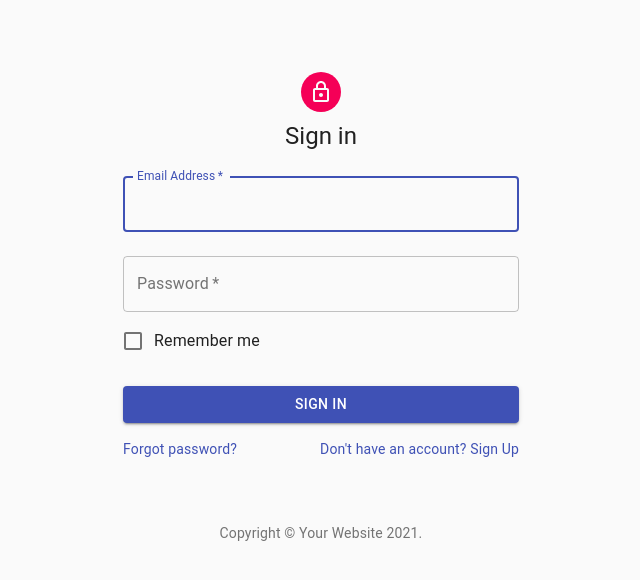
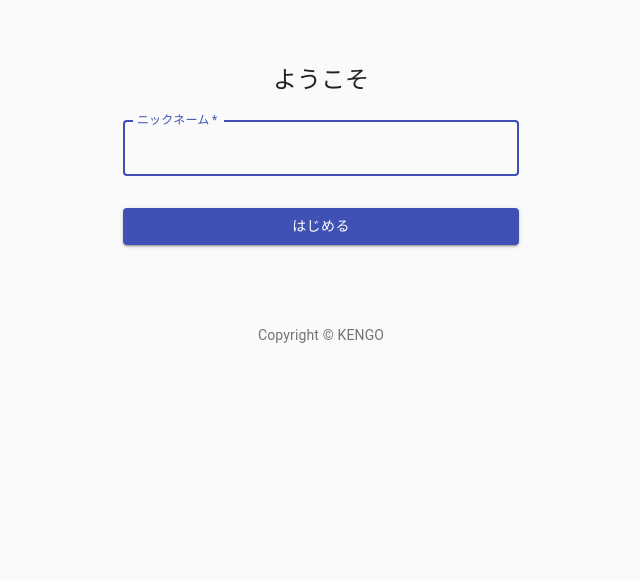
Before and after one commit to kei-creative-life/idobatakaigi-udemy, a React (Create React App) app: page / in a window 1280 px wide. Shown: the top 580 px of the page, without its empty margins (319-959 px from the left). Built offline with nearby package versions, Linux system fonts and the light colour scheme.

Commit message:
update signin page

```diff
--- a/src/components/SignIn.js
+++ b/src/components/SignIn.js
@@ -1,14 +1,9 @@
 import React from "react";
-import Avatar from "@material-ui/core/Avatar";
 import Button from "@material-ui/core/Button";
 import CssBaseline from "@material-ui/core/CssBaseline";
 import TextField from "@material-ui/core/TextField";
-import FormControlLabel from "@material-ui/core/FormControlLabel";
-import Checkbox from "@material-ui/core/Checkbox";
 import Link from "@material-ui/core/Link";
-import Grid from "@material-ui/core/Grid";
 import Box from "@material-ui/core/Box";
-import LockOutlinedIcon from "@material-ui/icons/LockOutlined";
 import Typography from "@material-ui/core/Typography";
 import { makeStyles } from "@material-ui/core/styles";
 import Container from "@material-ui/core/Container";
@@ -17,11 +12,14 @@ function Copyright() {
   return (
     <Typography variant="body2" color="textSecondary" align="center">
       {"Copyright © "}
-      <Link color="inherit" href="https://material-ui.com/">
-        Your Website
-      </Link>{" "}
-      {new Date().getFullYear()}
-      {"."}
+      <Link
+        color="inherit"
+        href="https://spesperficio.com/"
+        target="_blank"
+        rel="noopner"
+      >
+        KENGO
+      </Link>
     </Typography>
   );
 }
@@ -53,11 +51,8 @@ export default function SignIn() {
     <Container component="main" maxWidth="xs">
       <CssBaseline />
       <div className={classes.paper}>
-        <Avatar className={classes.avatar}>
-          <LockOutlinedIcon />
-        </Avatar>
         <Typography component="h1" variant="h5">
-          Sign in
+          ようこそ
         </Typography>
         <form className={classes.form} noValidate>
           <TextField
@@ -65,26 +60,10 @@ export default function SignIn() {
             margin="normal"
             required
             fullWidth
-            id="email"
-            label="Email Address"
-            name="email"
-            autoComplete="email"
+            id="name"
+            label="ニックネーム"
+            name="name"
             autoFocus
-          />
-          <TextField
-            variant="outlined"
-            margin="normal"
-            required
-            fullWidth
-            name="password"
-            label="Password"
-            type="password"
-            id="password"
-            autoComplete="current-password"
-          />
-          <FormControlLabel
-            control={<Checkbox value="remember" color="primary" />}
-            label="Remember me"
           />
           <Button
             type="submit"
@@ -93,20 +72,8 @@ export default function SignIn() {
             color="primary"
             className={classes.submit}
           >
-            Sign In
+            はじめる
           </Button>
-          <Grid container>
-            <Grid item xs>
-              <Link href="#" variant="body2">
-                Forgot password?
-              </Link>
-            </Grid>
-            <Grid item>
-              <Link href="#" variant="body2">
-                {"Don't have an account? Sign Up"}
-              </Link>
-            </Grid>
-          </Grid>
         </form>
       </div>
       <Box mt={8}>
```
